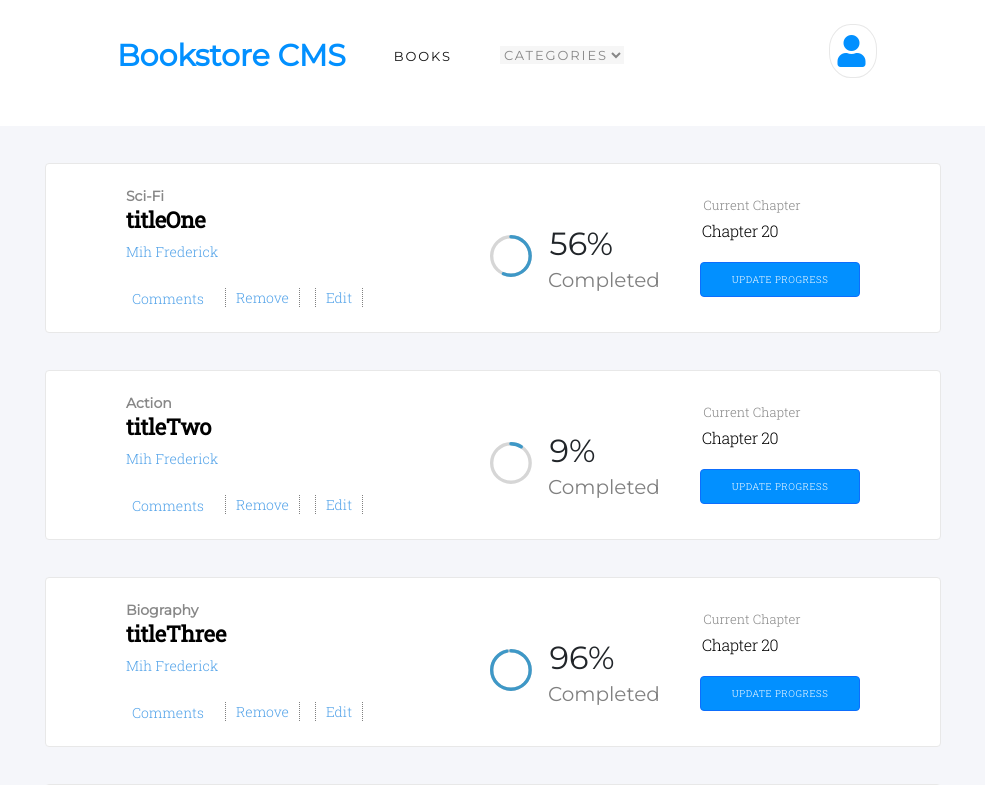
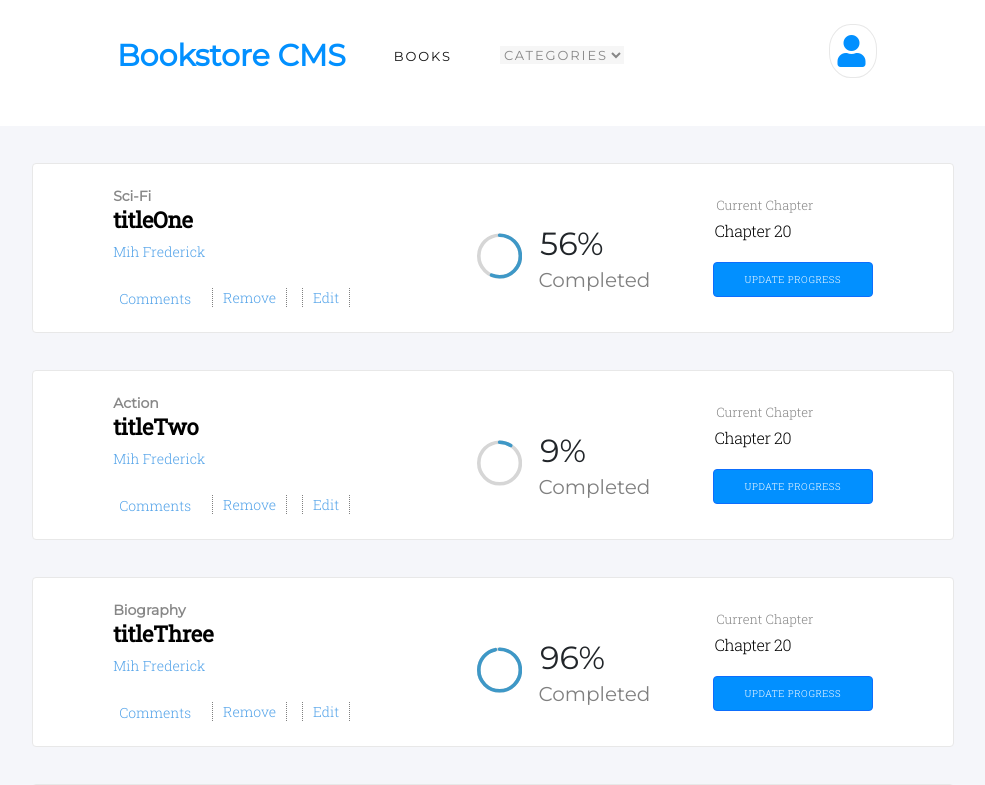
Before and after one commit to FrederickMih/Bookstore, a React (Create React App) app: page / in a window 1280 px wide. Shown: the top 785 px of the page, without its empty margins (147-1132 px from the left). Built offline with nearby package versions, Linux system fonts and the light colour scheme.

Commit message:
Increase width of the app

```diff
--- a/src/styles/book.css
+++ b/src/styles/book.css
@@ -1,5 +1,5 @@
 .item {
-  width: 70%;
+  width: 72%;
   padding: 5rem;
   height: 10.625rem;
   margin: 2.313rem auto 0;
```
